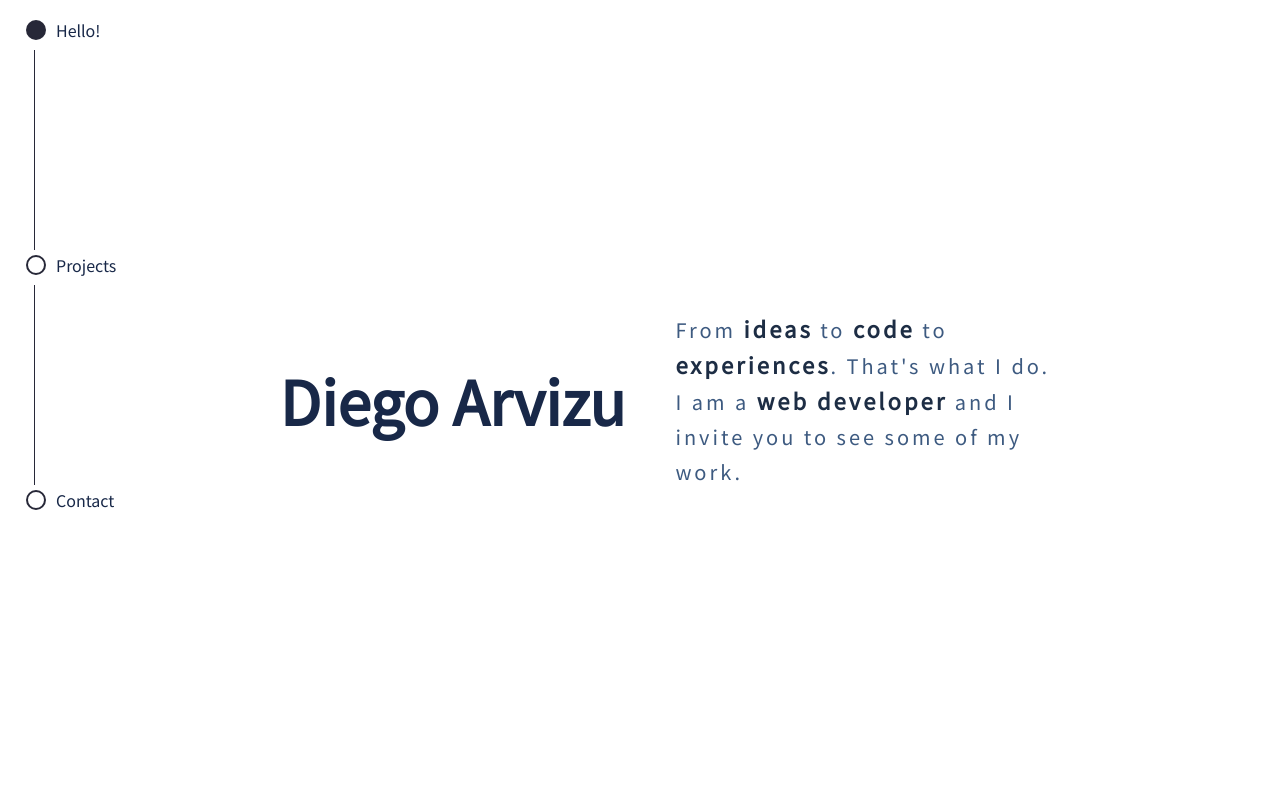
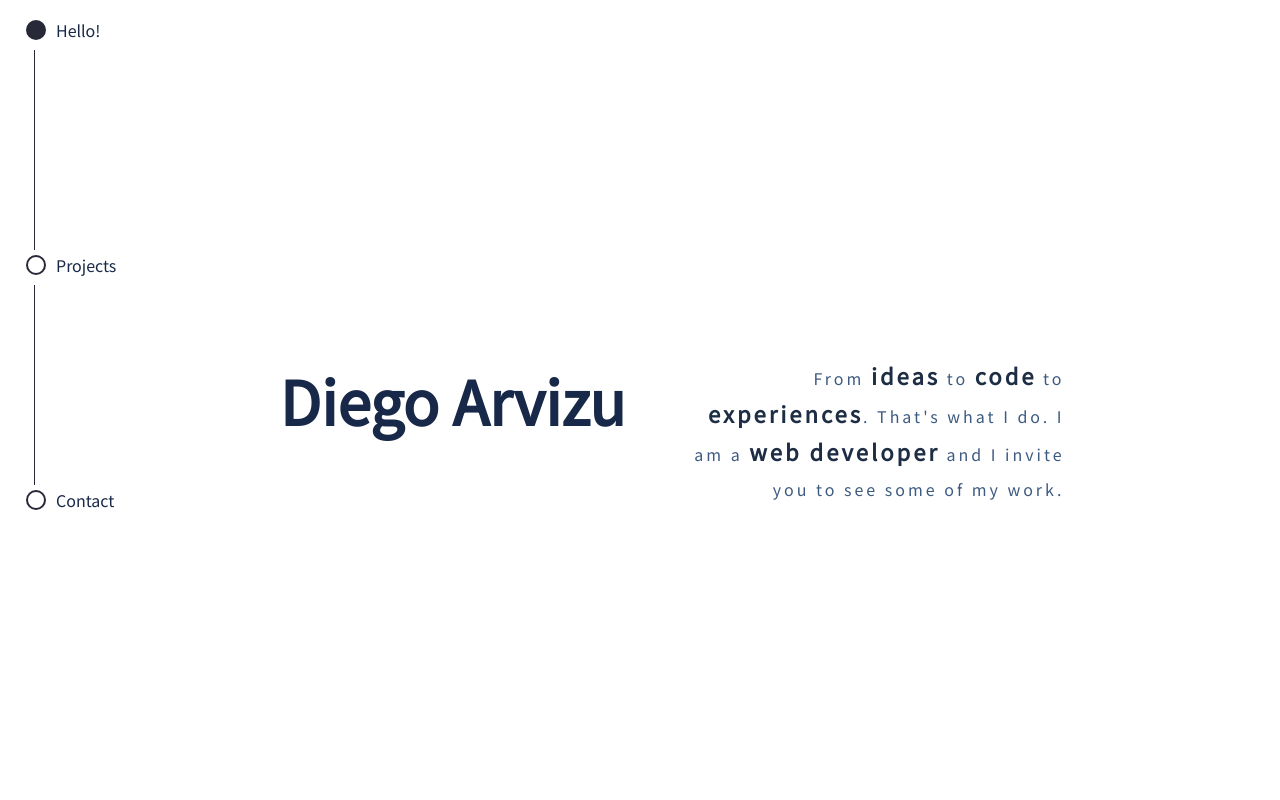
Before and after one commit to diegoarvz4/portfolio, a React (Create React App) app: page / in a window 1280 px wide. Shown: the top 800 px of the page. Built offline with nearby package versions, Linux system fonts and the light colour scheme.

Commit message:
Updating Portfolio Project Links

```diff
--- a/src/App.scss
+++ b/src/App.scss
@@ -85,14 +85,16 @@ table {
   flex-wrap: wrap;
   justify-content: center;
   align-items: center;
-  animation-duration: 5s;
+  animation-duration: 3s;
   animation-name: showIn;
   &-msg{
     display: flex;
     flex-wrap: wrap;
     justify-content: center;
+    text-align: right;
     align-items: center;
-    @media (max-width: 500px){
+    @media (max-width: 700px){
+
       justify-content: flex-end;
     }
   }
@@ -101,20 +103,32 @@ table {
     font-size: 60px;
     font-weight: bold;
     margin-right: 50px;
+    @media (max-width: 865px){
+      width: 100%;
+      justify-content: center;
+    }
   }
   p{
     letter-spacing: 3px;
     line-height: 35px;
     width: 40%;
-    font-size: 20px;
+    @media (max-width: 865px){
+      width: 70%;
+      justify-content: center;
+    }
+    font-size: 16px;
     color: #3D5A80;
+    margin-top: 65px;
     span {
       color: #1D2D44;
       font-weight: bold;
       font-size: 22px;
     }
   }
-  @media (max-width: 500px){
+
+
+
+  @media (max-width: 700px){
     padding-right: 0;
     justify-content: flex-end;
     h1 {
@@ -126,9 +140,10 @@ table {
     p{
       width: 80%;
       text-align: right;
+      margin-top: 0;
     }
   }
-  @media (max-width: 530px){
+  @media (max-width: 700px){
     h1{
       font-size: 40px;
     }
--- a/src/components/Contact/Contact.scss
+++ b/src/components/Contact/Contact.scss
@@ -3,13 +3,16 @@
   height: 300px;
   margin-bottom: 80px;
   margin-top: 168px;
+  @media (max-width: 640px){
+    margin-top: 40px;
+  }
   &-email{
     width: 100%;
     text-align: center;
     font-size: 50px;
     font-weight: bold;
     margin-bottom: 40px;
-    @media (max-width: 530px){
+    @media (max-width: 640px){
       font-size: 20px;
     }
   }
@@ -26,7 +29,7 @@
         transform: translateY(-10%);
       }
 
-      @media (max-width: 530px){
+      @media (max-width: 640px){
         margin-right: 10px;
       }
       text-decoration: none;
@@ -35,7 +38,7 @@
         width: 40px;
         height: 40px;
         margin-right: 10px;
-        @media (max-width: 530px){
+        @media (max-width: 640px){
           width: 20px;
           height: 20px;
         }
--- a/src/components/Navigator/Navigator.js
+++ b/src/components/Navigator/Navigator.js
@@ -65,7 +65,7 @@ class Navigator extends React.Component {
       case 'Projects':
         return window.scrollTo({left: 0, top: this.state.projectsOffset -80, behavior: 'smooth'});
       case 'Contact':
-        return window.scrollTo({left: 0, top: this.state.contactOffset + 580, behavior: 'smooth'});
+        return window.scrollTo({left: 0, top: 20000, behavior: 'smooth'});
       default:
         return 0;
     }
```
Also changed, not shown: src/components/ProjectPreview/ProjectPreview.scss (+7 -7 lines).
